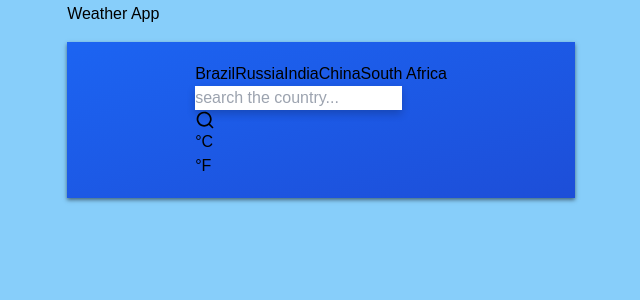
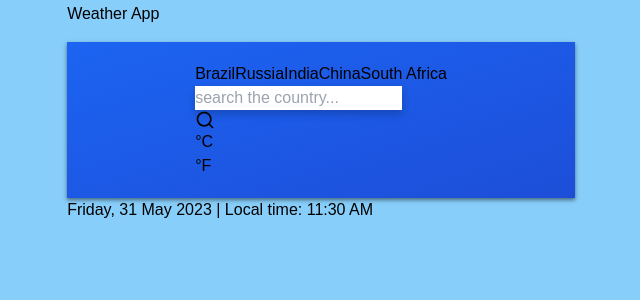
Before and after one commit to B-atuti/Weather-App, a React (Create React App) app in the folder weather-app/: page / in a window 1280 px wide. Shown: the top 300 px of the page, without its empty margins (319-959 px from the left). Built offline with nearby package versions, Linux system fonts and the light colour scheme.

Commit message:
complete assignment

```diff
--- a/weather-app/src/App.js
+++ b/weather-app/src/App.js
@@ -5,6 +5,7 @@ import 'tailwindcss/tailwind.css';
 import UilReact from '@iconscout/react-unicons/icons/uil-react'
 import NavBar from './components/NavBar';
 import Search from './components/Search';
+import DailyWeather from './components/DailyWeather';
 
 
 const App = () => {
@@ -15,6 +16,8 @@ const App = () => {
       < NavBar />
       < Search />
       </div>
+
+      < DailyWeather />
     </div>
   );
 };
--- /dev/null
+++ b/weather-app/src/components/DailyWeather.js
@@ -0,0 +1,15 @@
+import React from 'react'
+
+function DailyWeather() {
+    return (
+        <div>
+            <div className='flex items-center justify-center my-5'>
+                <p className='text-black text-lg font-light'>
+                    Friday, 31 May 2023  | Local time: 11:30 AM
+                </p>
+            </div>
+        </div>
+    )
+}
+
+export default DailyWeather
```
